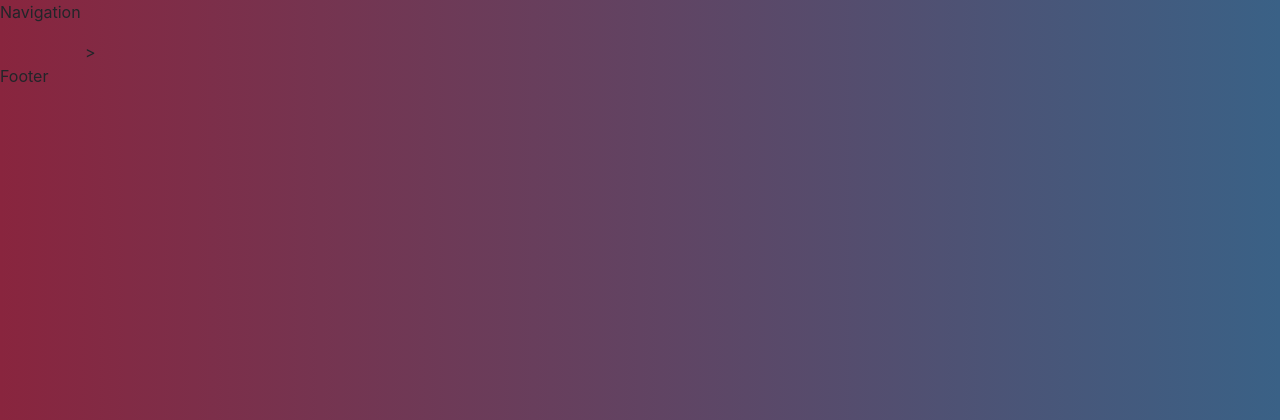
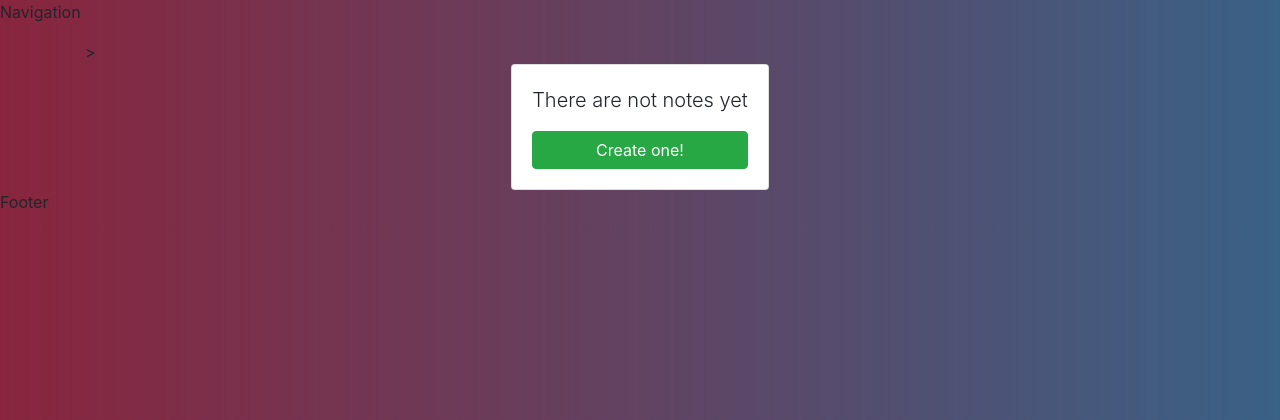
Before and after one commit to sergioEmanuel4545/DEGREE, a Node server app: page /notes in a window 1280 px wide. Shown: the top 420 px of the page. Run offline with Node 20, Linux system fonts and the light colour scheme; data that the repository does not hold is empty; some libraries are stand-ins or nearby versions.

Commit message:
avance toshiba 22-03-20

```diff
--- a/package.json
+++ b/package.json
@@ -4,7 +4,7 @@
   "description": "",
   "main": "index.js",
   "scripts": {
-    "dev":"nodemon src/index.js"
+    "dev": "nodemon src/index.js"
   },
   "keywords": [],
   "author": "",
@@ -21,6 +21,7 @@
     "passport-local": "^1.0.0"
   },
   "devDependencies": {
+    "handlebars": "^4.5.0",
     "nodemon": "^2.0.2"
   }
 }
--- a/src/index.js
+++ b/src/index.js
@@ -11,7 +11,8 @@ require('./database');
 
 // Settings
 app.set('port', process.env.PORT || 3000);
-app.set('views', path.join(__dirname, 'views')); //pone el correcto formato de las direcciones de las carpetas
+app.set('views', path.join(__dirname, 'views'));
+//pone el correcto formato de las direcciones de las carpetas
 //
 app.engine('.hbs',exphbs({
     defaultLayout:'main',
--- a/src/routes/index.js
+++ b/src/routes/index.js
@@ -12,7 +12,8 @@ router.get('/', (req, res) => {
 res.render('index');})
 router.get('/about', (req, res) => {
     //res.send('about');
-    res.render('about');//si el usu entra a about, renderizale o mandale el archivo about.hbs
+    res.render('about');
+    //si el usu entra a about, renderizale o mandale el archivo about.hbs
 })
 
 
--- a/src/routes/notes.js
+++ b/src/routes/notes.js
@@ -9,7 +9,8 @@ const Note = require('../models/Note');
 
 //crear una ruta que le permita al usu ver un formulario
 router.get('/notes/add', (req,res) =>{
-    res.render('notes/new-note') //tenemos que crear un formulario(vista) en notes
+    res.render('notes/new-note')
+     //tenemos que crear un formulario(vista) en notes
 });
 
 
@@ -19,34 +20,50 @@ router.get('/notes/add', (req,res) =>{
 router.post('/notes/new-notes', async (req, res) => {
     //observamos que es un objeto deJS xq tiene llaves y adentro tiene propiedades, cada uno de los datos que envia el usuario es una propiedad
     //DESCTRUCTURING, poder sacar cada propiedad por separado en una constante o variable a partir de un objeto
-    const {title, description}= req.body;//quiero destructurar el title y el descrption, puden estar almacenados dentro una variable o constante, en este caso sera constante
+    const {title, description}= req.body;
+    //quiero destructurar el title y el descrption, puden estar almacenados dentro una variable o constante, en este caso sera constante
     //PROCESO DE VALIDACION
-    const errors = [];//creamos la constante errors como un arreglo
-    if(!title){//si en lo que me envia el usuario esta vacio
-        errors.push({text: 'Please write a title'});//insertamos en la const errors, un objeto que tendra como propiedad text: que tendra como valor:..
+    const errors = [];
+    //creamos la constante errors como un arreglo
+    if(!title){
+        //si en lo que me envia el usuario esta vacio
+        errors.push({text: 'Please write a title'});
+        //insertamos en la const errors, un objeto que tendra como propiedad text: que tendra como valor:..
     }
-    if(!description){//si usuario no envia description o si este se encuentra vacio
+    if(!description){
+        //si usuario no envia description o si este se encuentra vacio
         errors.push({text: 'please write a description' });
     }
-    if(errors.length > 0){//si el arreglo errors contine errores
-        res.render('notes/new-note', {//renderizamos nuevamente la vista de la insercion de los formularios, xq ahora la vista tambien mostrara unos mesajes con los errores econtrados
-            errors,//aqui mandamos los errores
+    if(errors.length > 0){
+        //si el arreglo errors contine errores
+        res.render('notes/new-note', {
+            //renderizamos nuevamente la vista de la insercion de los formularios, xq ahora la vista tambien mostrara unos mesajes con los errores econtrados
+            errors,
+            //aqui mandamos los errores
             title,
             description});
     }
     else{
         //res.send('ok');//response para ver algo y no se quede procesando y mandamos un ok como simulando que se inserto algun dato en la base de datos
-        const newNote =  new Note({ title, description });//aqui instanciamos la clase y le pasamos los datos, se crea nuevos datos para gurardar en mongo db
-        await newNote.save(); //para REALMENTE guardar en DB tenemos qy ejeutar un metodo llamdo save
+        const newNote =  new Note({ title, description });
+        //aqui instanciamos la clase y le pasamos los datos, se crea nuevos datos para gurardar en mongo db
+        await newNote.save();
+        //para REALMENTE guardar en DB tenemos qy ejeutar un metodo llamdo save
         //guardar en DB es un proceso asincrono, puesto que no sabemos cuento tiempo puede tardar hasta que termine el proceso de guardado, por lo que tenemos que declararlo en NODE.JS como AWAIT y en el metodo colocar "async" para que habilite la opcion de poner "await"
         //await= todo lo que esta debajo de await, se indica que espere para que termine la line adel await
-        res.redirect('/notes');//despues que acabae el proceso de await voy a redireccionar a una vista, dandole una ruta
+        res.redirect('/notes');
+        //despues que acabae el proceso de await voy a redireccionar a una vista, dandole una ruta
     }    //req=request body es una propiead de la misma funcion para que reciba los datos, cuadno hagamos click en enviar asdicion
     });
+ //la logica:cuando visites es ta ruta, que consulte a la base de datos y le pasamos la vista con las notas de la base de datos
+    router.get('/notes', async (req,res) =>{
+        //aqui se crea la vista y el procedimiento a seguir
+    const notes = await Note.find().sort({date: 'desc'})
+    //jalamos los datos de la DB, dentro de find no le especificamos nada xq queremos que nos dvuelva todo, como no sabemos(igual que el guardado cuento pude tardar, entonces lo declaramos como asyncrono)
+    //y lo almacenamos en una constante
+    //ponemos .sort() para que organize los datos que encuentra en la base de datos, por la fecha de creacion de manera descendente
+    res.render('notes/all-notes', { notes });
+});
 
-    router.get('/notes', async (req,res) =>{ //aqui se crea la vista y el procedimiento a seguir
-    const notes = await Note.find()//jalamos los datos de la DB, dentro de find no le especificamos nada xq queremos que nos dvuelva todo, como no sabemos(igual que el guardado cuento pude tardar, entonces lo declaramos como asyncrono)
-    //y lo almacenamos en una constante
-    res.render('notes/all-notes', {notes});
-});
+router.get('notes/edit')
 module.exports = router;
--- a/src/views/layouts/main.hbs
+++ b/src/views/layouts/main.hbs
@@ -11,6 +11,8 @@
     href="https://stackpath.bootstrapcdn.com/bootstrap/4.4.1/css/bootstrap.min.css"
     integrity="sha384-Vkoo8x4CGsO3+Hhxv8T/Q5PaXtkKtu6ug5TOeNV6gBiFeWPGFN9MuhOf23Q9Ifjh"
     crossorigin="anonymous">
+     <!-- FONT AWESOME -->
+      <script src="https://kit.fontawesome.com/5f1b849f36.js" crossorigin="anonymous"></script>
     <!-- CUSTOM CSS -->
     <!--la carpeta public solo es conocida por el servidor por lo que no se necesita referenciarla,poreso tiene ese comportamiento tan raro en la rutas en columna izquiera del editor-->
     <!--con:app.use(express.static(path.join(__dirname, 'public'))); decimos que todo lo que este dentro de la carpeta public es publico todo pueden acceder a elaa, pero no la carpeta con el nombre en si-->
@@ -21,7 +23,8 @@
 
     <p>Navigation</p>
     <!--etiqueta main que define el contenidop central de la aplicacion -->
-    <main class="container"<!--clase de bootstrap para central el contenido de los lados y aparezca como un recuadro cortado--->  >
+    <main class="container"
+    <!--clase de bootstrap para central el contenido de los lados y aparezca como un recuadro cortado--->  >
      {{{ body }}}
     </main>
 
--- a/src/views/notes/all-notes.hbs
+++ b/src/views/notes/all-notes.hbs
@@ -1,16 +1,26 @@
+<!----><!----><!----><!----><!----><!----><!----><!----><!----><!----><!----><!----><!----><!----><!----><!----><!---->
+<!--creamos la vista de all-notes, primero creamos una fila para añadir todas las notas y como sabemos que se almacen en cun arreglo , igual que los errores vamos a recorrelo con un each-->
 <div class="row">
   {{#each notes}}
         <div class="col-md-3">
             <div class="card">
                 <div class="card-body">
-                 <h4 class="card-title">
-                  {{tit}}
+                 <h4 class="card-title d-flex justify-content-between align-items-center">
+                  {{title}} <a href="/notes/edit/{_id}"><i class="fas fa-edit"></i></a>
                  </h4>
                  <p>
-                  {{descripion}}
+                  {{description}}
+                  <button class="btn btn-danger btn-block btn-sm">Delete</button>
                  </p>
                 </div>
             </div>
          </div>
+  {{else}}
+         <div class="card mx-auto">
+           <div class="card-body">
+              <p class="lead">There are not notes yet</p>
+              <a href="/notes/add" class="btn btn-success btn-block">Create one!</a>
+           </div>
+         </div>
   {{/each}}
 </div>
--- a/src/views/notes/new-note.hbs
+++ b/src/views/notes/new-note.hbs
@@ -1,7 +1,9 @@
 <!--realizamos una validades ya que estamos renderizando la vista nuevamente para mostrar los errores que el usu introdujo -->
 <!-- utilizamos sintazxis de handlebars que es la doble llave por que estamos recibiendo datos-->
-{{#each errors}}<!--each sirve para recorrer el arreglo de errores si existiera un error-->
-<div class="alert alert-danger alert-dismissible fade show" role="alert"><!--warning=amarillo danger=rojo-->
+{{#each errors}}
+<!--each sirve para recorrer el arreglo de errores si existiera un error-->
+<div class="alert alert-danger alert-dismissible fade show" role="alert">
+    <!--warning=amarillo danger=rojo-->
   {{text}}
   <button type="button" class="close" data-dismiss="alert" aria-label="Close">
     <span aria-hidden="true">&times;</span>
```
Also changed, not shown: src/database.js (+2 -34 lines), src/models/Note.js (+6 -3 lines), 1 other file.
